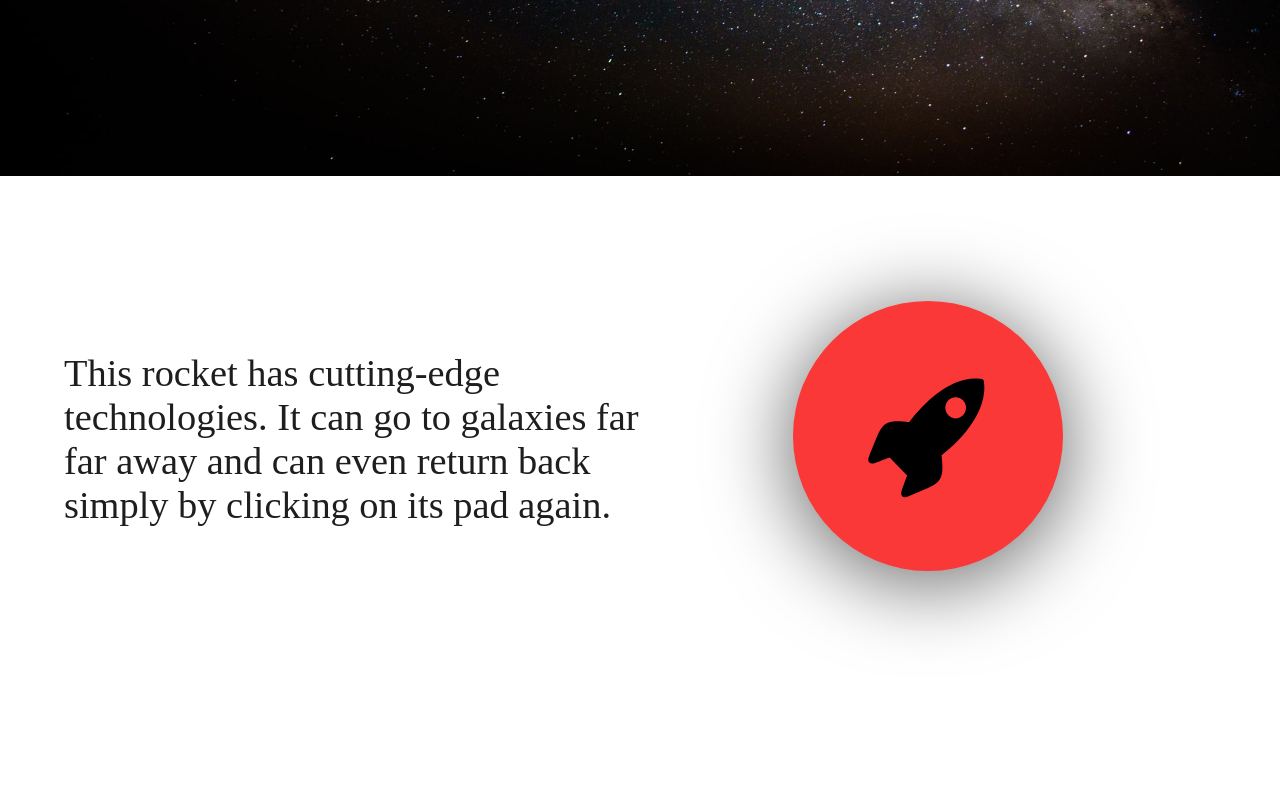
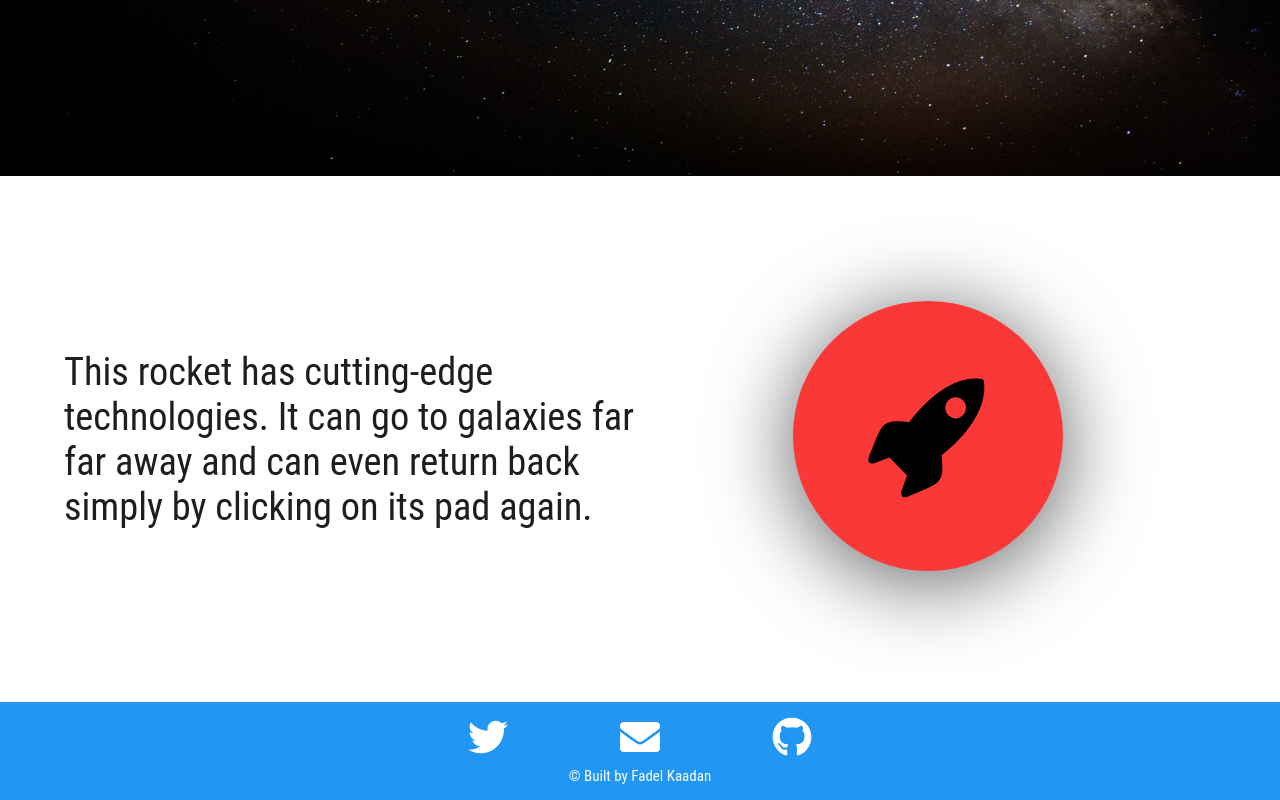
Before and after one commit to Fadelkaadan/Portfolio, a React (Create React App) app: page / in a window 1280 px wide. Shown: the part 624-1424 px from the top of the page. Before the commit the page ends 1326 px from the top, so only its background shows below. Built offline with nearby package versions, Linux system fonts and the light colour scheme.

Commit message:
add footer with links

```diff
--- a/package.json
+++ b/package.json
@@ -8,6 +8,7 @@
     "@testing-library/user-event": "^7.2.1",
     "react": "^16.13.1",
     "react-dom": "^16.13.1",
+    "react-icons": "^3.9.0",
     "react-scripts": "3.4.1"
   },
   "scripts": {
--- a/src/components/App/App.js
+++ b/src/components/App/App.js
@@ -1,8 +1,11 @@
 import React, { Component } from 'react'
+
 import Main from '../Main'
+import Spaceport from '../Spaceport'
+// import Bookshelf from '../Bookshelf'
+import Footer from '../Footer'
 
 import './style.css'
-import Spaceport from '../Spaceport'
 
 export default class App extends Component {
     render() {
@@ -10,6 +13,8 @@ export default class App extends Component {
             <div className="container">
                 <Main/>
                 <Spaceport/>
+                {/* <Bookshelf/> */}
+                <Footer/>
             </div>
         )
     }
--- a/src/components/App/style.css
+++ b/src/components/App/style.css
@@ -25,6 +25,8 @@ html {
     font-size: 62.5%;
 }
 body {
+    font-family: 'Roboto Condensed', sans-serif;
+    font-weight: 400;
     color: #fff;
 }
 
--- /dev/null
+++ b/src/components/Footer/Footer.css
@@ -0,0 +1,49 @@
+.footer {
+    grid-column: full-start / full-end;
+    background-color: var(--color-blue);
+    padding: 1.5rem 0;
+
+    display: grid;
+    grid-template-columns: [full-start] 1fr [center-start] 1fr [center-end] 1fr [full-end];
+    grid-template-rows: max-content;
+}
+
+.footer__links {
+    grid-column: center-start / center-end;
+
+    display: grid;
+    grid-auto-flow: column;
+    justify-items: center;
+    align-items: center;
+    grid-column-gap: 3rem;
+}
+
+.footer__links a {
+    text-decoration: none;
+    color: var(--color-white);
+    font-size: 4rem;
+}
+
+.footer__links a > * {
+    transition: all .3s;
+}
+
+.footer__links a:hover > * {
+    transform: rotate(360deg);
+}
+
+.legal {
+    grid-column: center-start / center-end;
+    cursor: none;
+    font-size: 1.5rem;
+    transition: all .1s;
+    justify-self: center;
+    align-self: center;
+}
+
+
+.legal:hover {
+    background-color: rgb(41, 151, 241);
+    box-shadow: 0 1rem 2rem rgba(var(--color-gray-light), .3);
+    transform: translateY(-3px);
+}
--- /dev/null
+++ b/src/components/Footer/Footer.js
@@ -0,0 +1,27 @@
+import React from 'react'
+
+import './Footer.css'
+
+import { FaTwitter, FaGithub, FaEnvelope } from 'react-icons/fa';
+
+
+const Footer = () => {
+    return (
+        <footer className="footer">
+            <div className="footer__links">
+                <a href="https://twitter.com/fadeleus" className="footer__links--twitter">
+                    <FaTwitter/>
+                </a>
+                <a href="mailto:fadelkaadan@gmail.com" className="footer__links--email">
+                    <FaEnvelope/>
+                </a>
+                <a href="https://github.com/fadelkaadan" className="footer__links--github">
+                    <FaGithub/>
+                </a>
+            </div>
+            <p className="legal">&copy; Built by Fadel Kaadan</p>
+        </footer>
+    )
+}
+
+export default Footer
--- /dev/null
+++ b/src/components/Footer/index.js
@@ -0,0 +1,2 @@
+import Footer from './Footer'
+export default Footer
```
Also changed, not shown: 1 other file (tests, documents, lock files or other folders).
